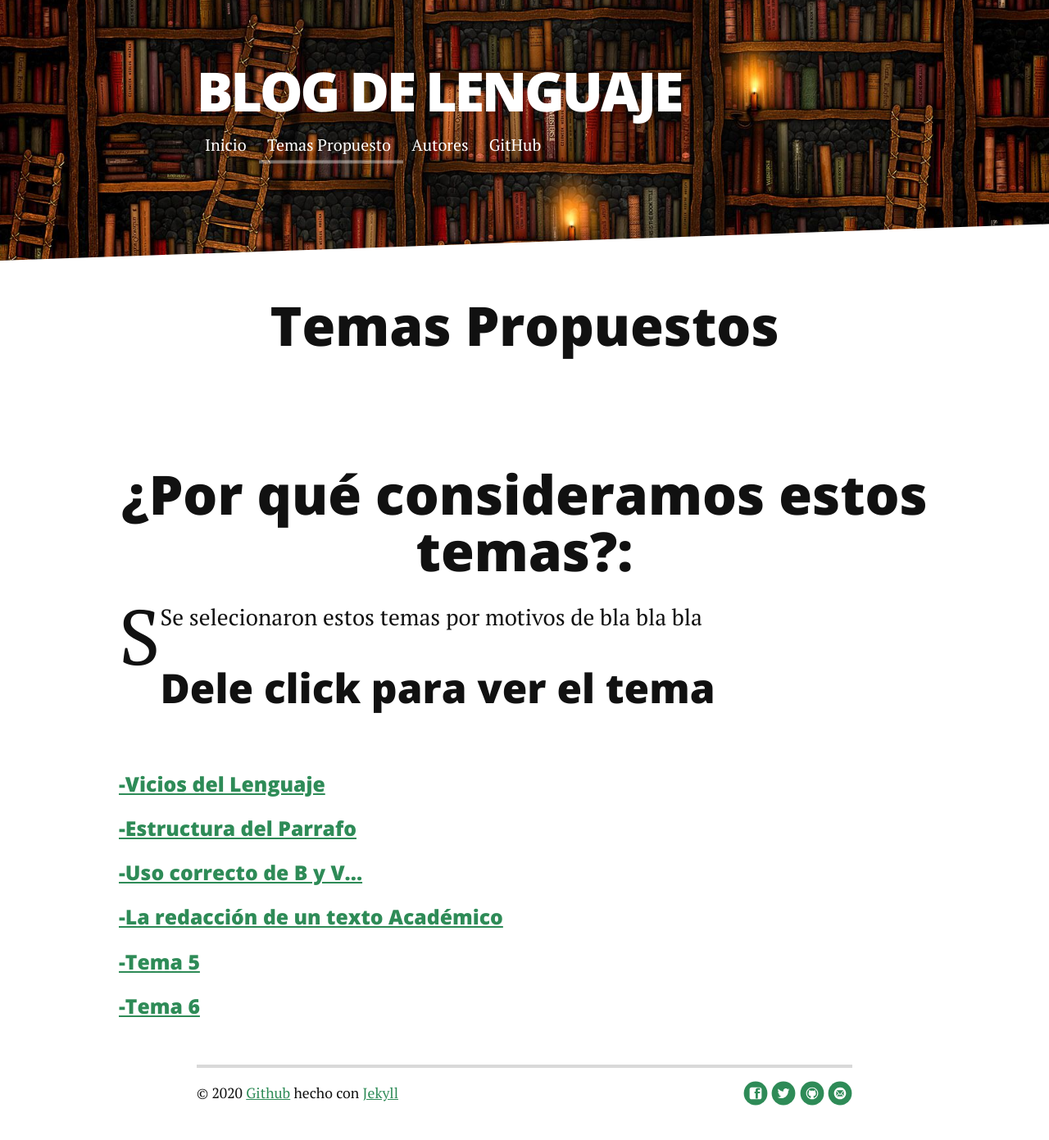
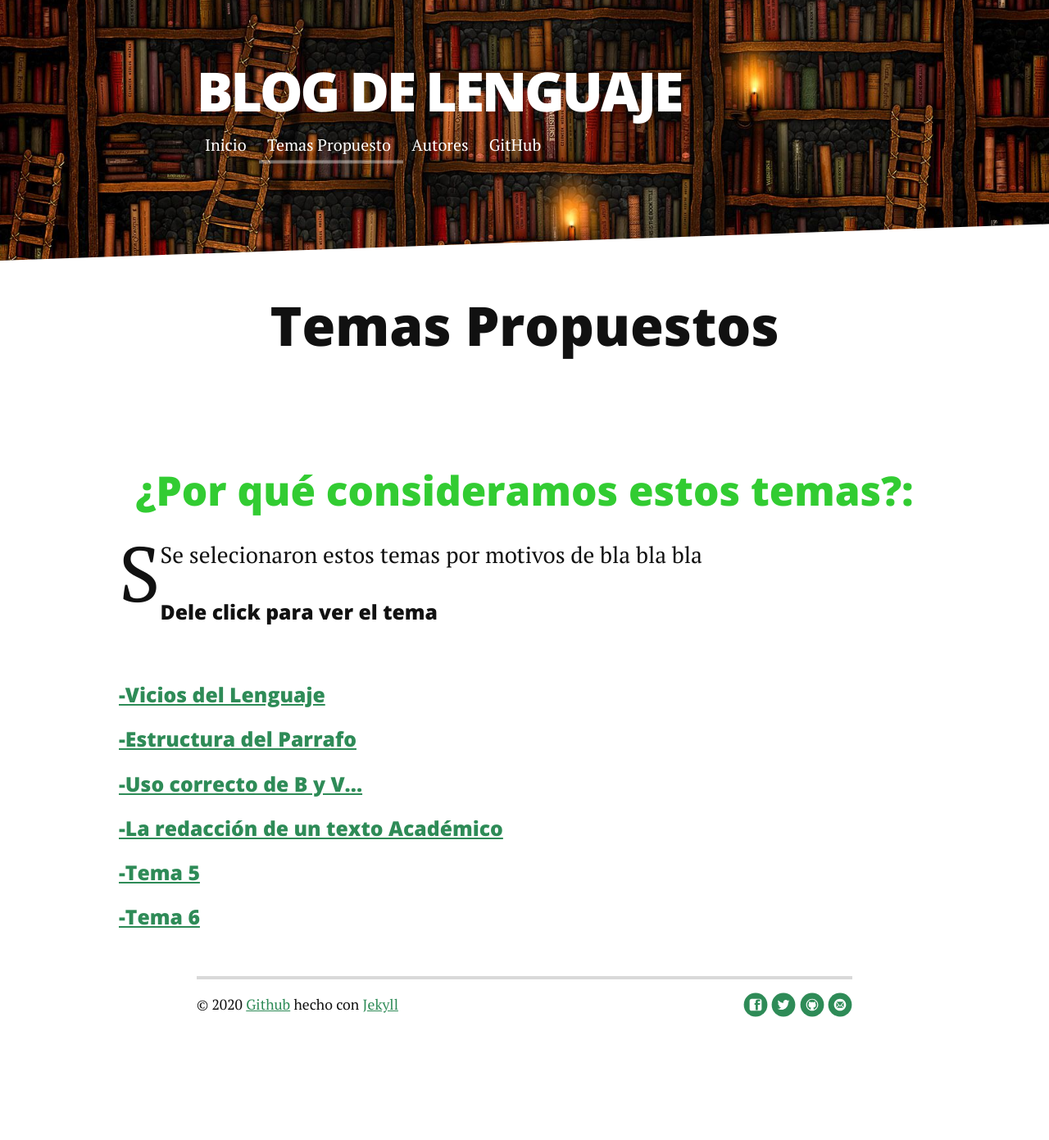
Before and after one commit to BlogdeLenguaje/BlogdeLenguaje.github.io, a Jekyll site: the page built from about.md, in a window 1280 px wide. Shown: the whole page at 82% size. Built offline with Jekyll 4.4.1, drawn with Linux system fonts in a browser that asks for light colours; nearby versions of some CDN libraries; after the commit the page ends 1282 px from its top, so only the background shows below that.

Commit message:
Update about.md

```diff
--- a/about.md
+++ b/about.md
@@ -21,9 +21,9 @@ title: Temas propuestos
     {% if paginator.next_page %}
       <a href="{{ paginator.next_page_path | prepend: site.baseurl }}" class="next button__outline">Temas siguientes</a>
     {% endif %}
- <h1><center>¿Por qué consideramos estos temas?:<br></center></h1>
+ <font color="#32CC32"><h2><center>¿Por qué consideramos estos temas?:<br></center></h2></font>
  <p class="intro" aling="justify"><span class="dropcap">S</span>Se selecionaron estos temas por motivos de bla bla bla</p>
-<h2>Dele click para ver el tema</h2><br>
+<h4>Dele click para ver el tema</h4><br>
  <h4><a href="https://blogdelenguaje.github.io/blog/ViciosdelLenguaje/">-Vicios del Lenguaje</a><br></h4>
   <h4><a href="https://blogdelenguaje.github.io/blog/EstructuradelParrafo/">-Estructura del Parrafo</a><br></h4>
   <h4><a href="https://blogdelenguaje.github.io/blog/NormasOrtografica/">-Uso correcto de B y V...</a><br></h4>
```
